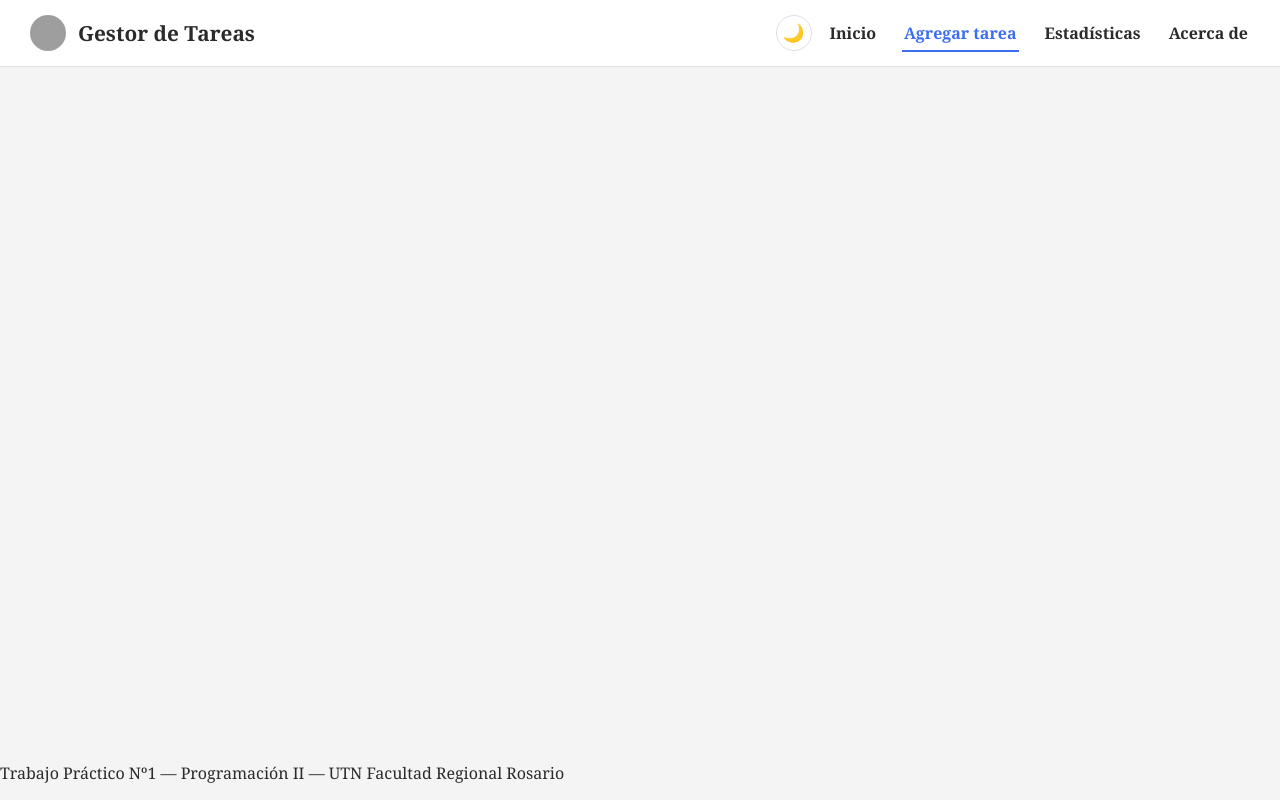
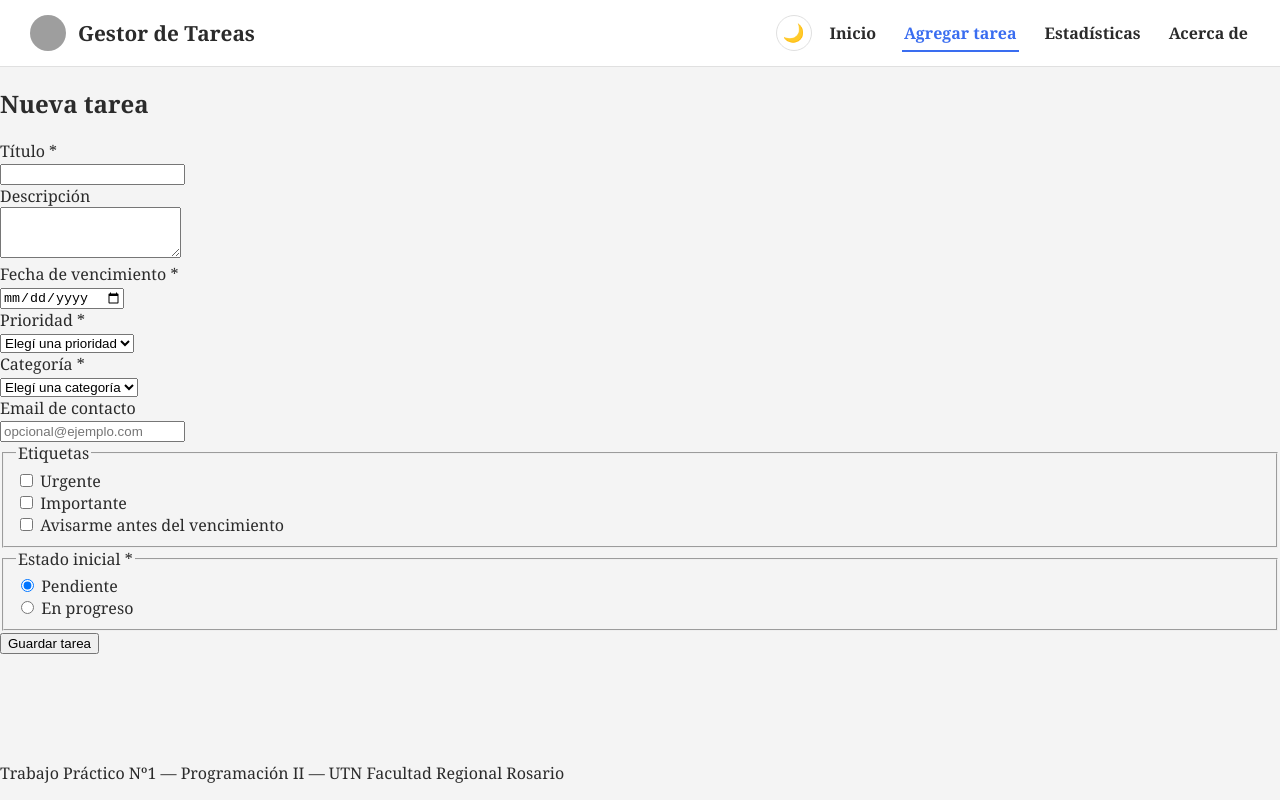
Before and after one commit to leandrobenedetto/TPI_Programacion_II, a plain HTML site: page agregar.html in a window 1280 px wide. Drawn offline with Linux system fonts and the light colour scheme; grey boxes are pictures that could not be loaded.

Commit message:
Se agrega formulario básico

```diff
--- a/agregar.html
+++ b/agregar.html
@@ -36,8 +36,100 @@
         </nav>
         </div>
     </header>
-    <main>
+     <main>
+        <section>
+            <h2>Nueva tarea</h2>
 
+            <form>
+
+                <div>
+                    <label for="titulo">Título *</label>
+                    <div>
+                        <input type="text" id="titulo" name="titulo" required minlength="3" maxlength="60">
+                    </div>
+                </div>
+
+                <div>
+                    <label for="descripcion">Descripción</label>
+                    <div>
+                        <textarea id="descripcion" name="descripcion" maxlength="200" rows="3"></textarea>
+                    </div>
+                </div>
+
+                <div>
+                    <label for="fechaVencimiento">Fecha de vencimiento *</label>
+                    <div>
+                        <input type="date" id="fechaVencimiento" name="fechaVencimiento" required>
+                        <span class="status-icon" id="icon-fechaVencimiento"></span>
+                    </div>
+                </div>
+
+                <div>
+                    <label for="prioridad">Prioridad *</label>
+                    <div>
+                        <select id="prioridad" name="prioridad" required>
+                            <option value="" disabled selected>Elegí una prioridad</option>
+                            <option value="alta">Alta</option>
+                            <option value="media">Media</option>
+                            <option value="baja">Baja</option>
+                        </select>
+                    </div>
+                </div>
+
+                <div>
+                    <label for="categoria">Categoría *</label>
+                    <div>
+                        <select id="categoria" name="categoria" required>
+                            <option value="" disabled selected>Elegí una categoría</option>
+                            <option value="trabajo">Trabajo</option>
+                            <option value="estudio">Estudio</option>
+                            <option value="personal">Personal</option>
+                        </select>
+                    </div>
+                </div>
+
+                <div>
+                    <label for="email">Email de contacto</label>
+                    <div>
+                        <input type="email" id="email" name="email" placeholder="opcional@ejemplo.com">
+                    </div>
+                </div>
+
+                <fieldset>
+                    <legend>Etiquetas</legend>
+                    <div>
+                        <div>
+                            <input type="checkbox" id="etiqueta-urgente" name="etiquetas" value="urgente">
+                            <label for="etiqueta-urgente">Urgente</label>
+                        </div>
+                        <div>
+                            <input type="checkbox" id="etiqueta-importante" name="etiquetas" value="importante">
+                            <label for="etiqueta-importante">Importante</label>
+                        </div>
+                        <div>
+                            <input type="checkbox" id="etiqueta-recordatorio" name="etiquetas" value="recordatorio">
+                            <label for="etiqueta-recordatorio">Avisarme antes del vencimiento</label>
+                        </div>
+                    </div>
+                </fieldset>
+
+                <fieldset>
+                    <legend>Estado inicial *</legend>
+                    <div>
+                        <div>
+                            <input type="radio" id="estado-pendiente" name="estado" value="pendiente" checked>
+                            <label for="estado-pendiente">Pendiente</label>
+                        </div>
+                        <div>
+                            <input type="radio" id="estado-progreso" name="estado" value="en-progreso">
+                            <label for="estado-progreso">En progreso</label>
+                        </div>
+                    </div>
+                </fieldset>
+
+                <button type="submit">Guardar tarea</button>
+            </form>
+        </section>
     </main>
 
     <footer class="site-footer">
```
